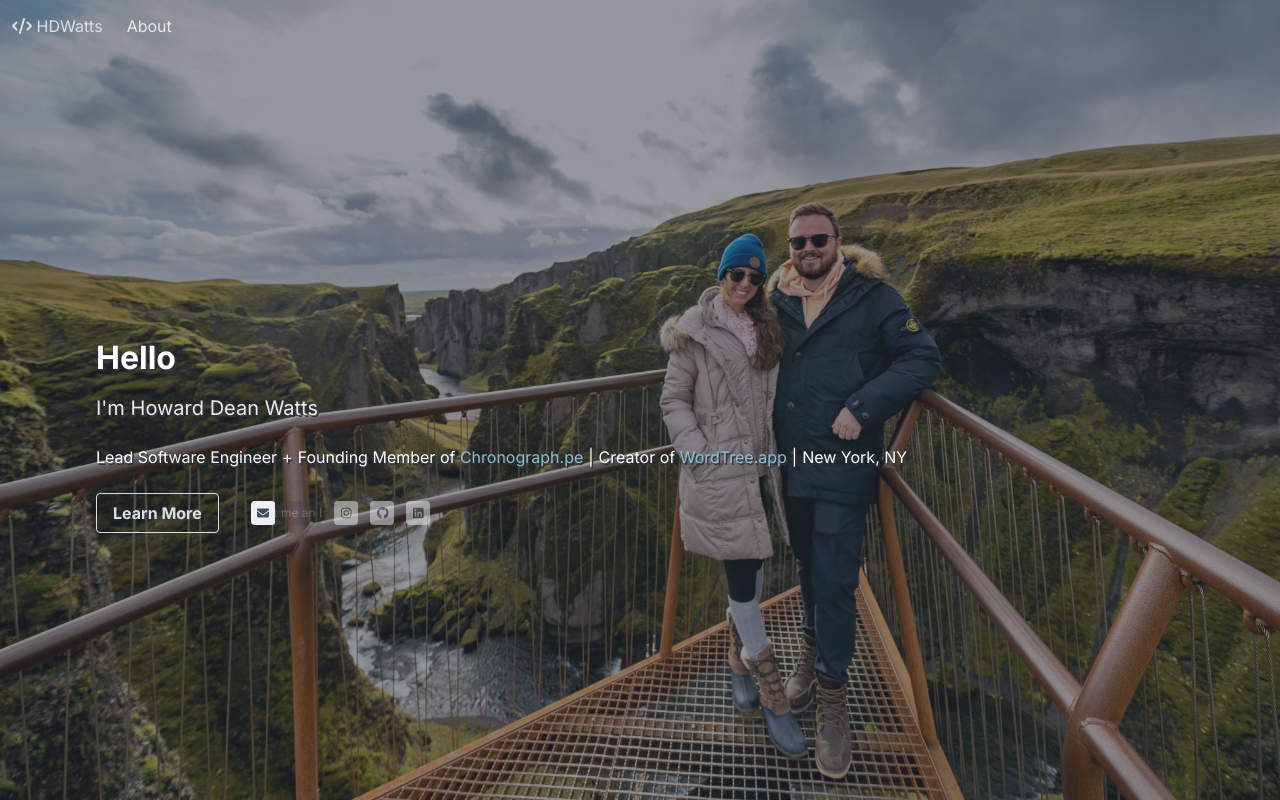
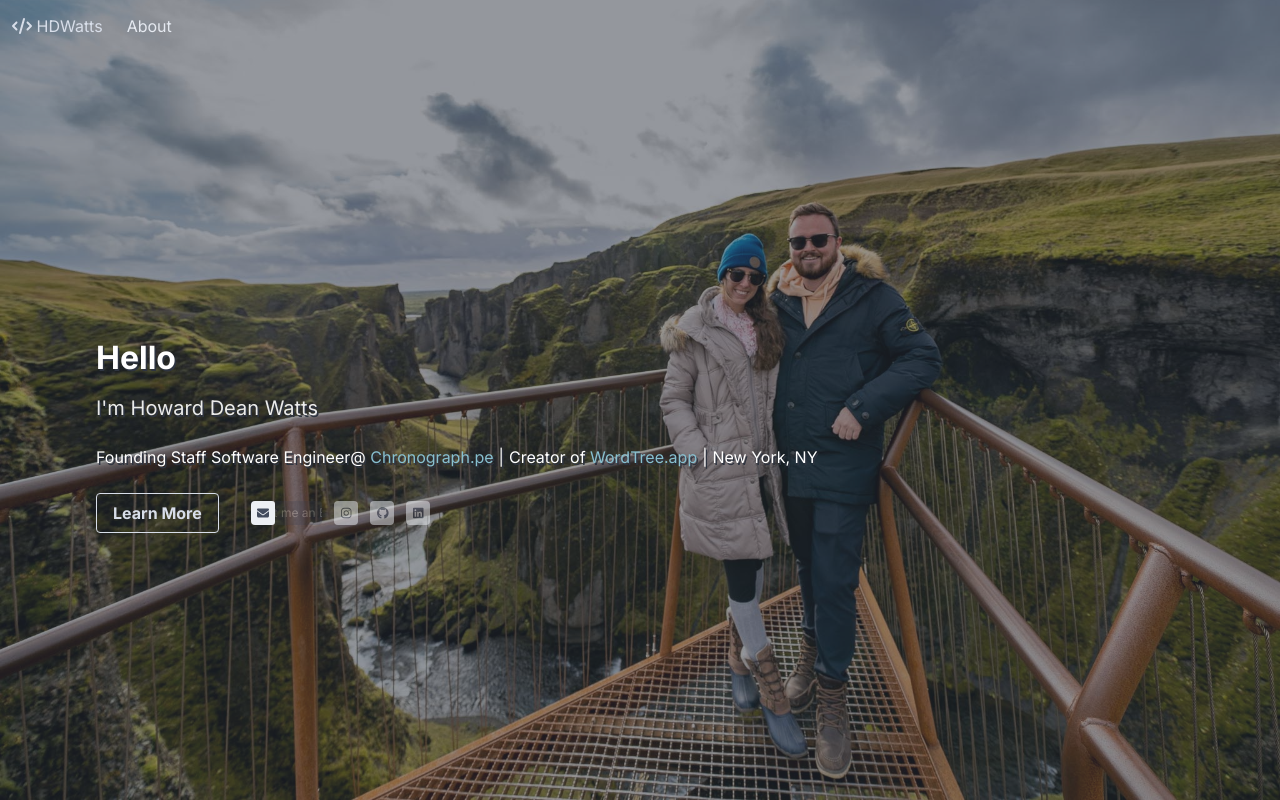
Before and after one commit to hdwatts/portfolio-v3, a Next.js app: page / in a window 1280 px wide. Shown: the top 800 px of the page. Built offline with nearby package versions, Linux system fonts and the light colour scheme.

Commit message:
Update index.tsx

```diff
--- a/components/homepage/index.tsx
+++ b/components/homepage/index.tsx
@@ -50,10 +50,10 @@ const Homepage = () => (
 					<h2 className='subtitle'>I'm Howard Dean Watts</h2>
 				</motion.div>
 				<motion.div className='block' variants={variants}>
-					<span className={styles.line}>Lead Software Engineer</span>
-					<span className='vertical-divider'>+</span>
+					<span className={styles.line}>Founding Staff Software Engineer</span>
+					<span className='vertical-divider' style={{margin: 0}}></span>
 					<span className={styles.line}>
-						Founding Member of{' '}
+						@{' '}
 						<a href='https://www.chronograph.pe'>Chronograph.pe</a>
 					</span>
 					<span className='vertical-divider'>|</span>
```
